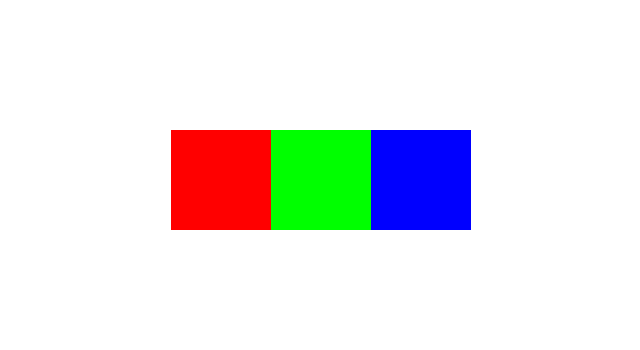
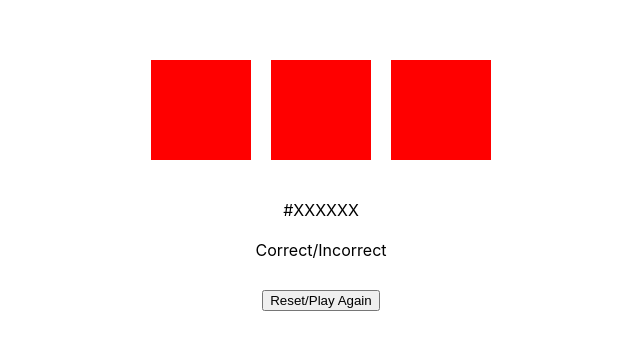
Before and after one commit to alexa-whitney/ACS3330-Random-Hex-Colors, a React (Create React App) app: page / in a window 1280 px wide. Shown: the part 220-570 px from the top of the page, without its empty margins (319-959 px from the left). Built offline with nearby package versions, Linux system fonts and the light colour scheme.

Commit message:
Added placeholders and reset/play button

```diff
--- a/src/App.css
+++ b/src/App.css
@@ -4,26 +4,30 @@
 
 .square-container {
   display: flex;
-  flex-wrap: wrap;
   justify-content: center;
+  margin-bottom: 20px;
+}
+
+.square {
+  width: 100px;
+  height: 100px;
+  margin: 10px;
+  background-color: #f00; /* Placeholder color, will be removed later */
+}
+
+/* New styles */
+.game-container {
+  display: flex;
+  flex-direction: column;
   align-items: center;
+  justify-content: center;
   height: 100vh;
 }
 
-.square-one {
-  width: 100px;
-  height: 100px;
-  background-color: #f00;
+.hex-color, .status-message {
+  margin: 10px 0;
 }
 
-.square-two {
-  width: 100px;
-  height: 100px;
-  background-color: #0f0;
+.reset-button {
+  margin-top: 20px;
 }
-
-.square-three {
-  width: 100px;
-  height: 100px;
-  background-color: #00f;
-}
--- a/src/components/RandomHexColors.js
+++ b/src/components/RandomHexColors.js
@@ -3,11 +3,15 @@ import '../App.css';
 
 export default function RandomHexColors() {
     return (
-        // Three 100px by 100px squares with background colors
+      <div className='game-container'>
         <div className='square-container'>
-            <div className='square-one'></div>
-            <div className='square-two'></div>
-            <div className='square-three'></div>
+            <div className='square'></div>
+            <div className='square'></div>
+            <div className='square'></div>
         </div>
+				<p className='hex-color'>#XXXXXX</p> {/* Placeholder for the hex color */}
+        <p className='status-message'>Correct/Incorrect</p> {/* Placeholder for status message */}
+        <button className='reset-button'>Reset/Play Again</button>
+			</div>
     )
 }
```
